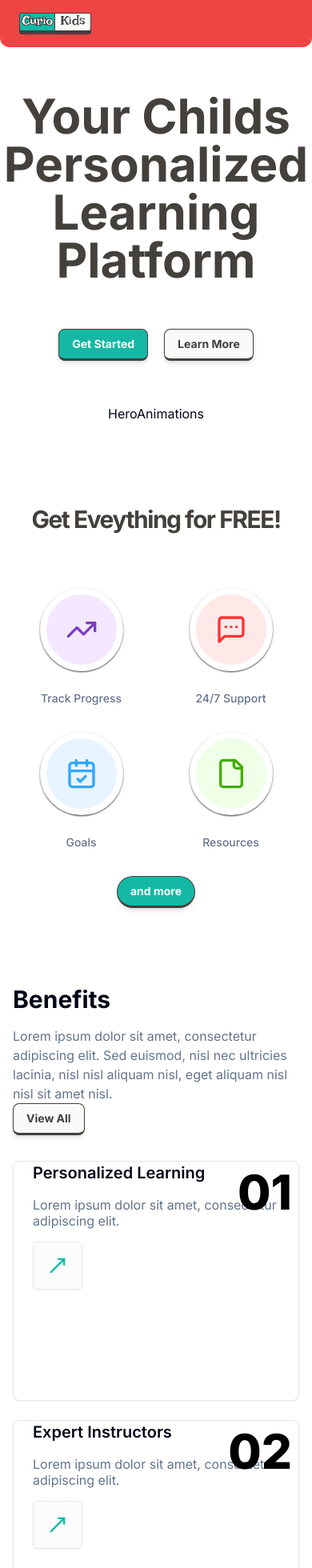
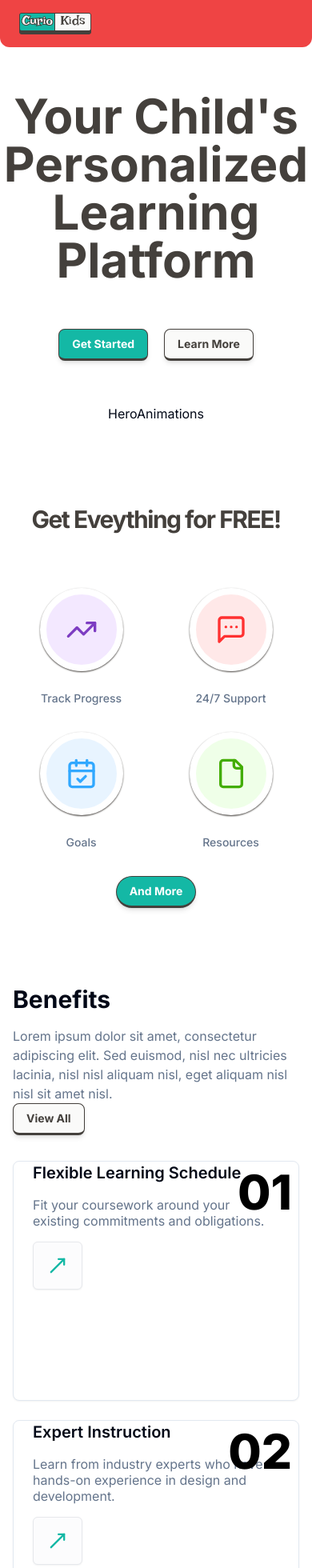
Before and after one commit to aye-shadow/curiokids, a Next.js app: page / in a window 390 px wide. Shown: the top 1960 px of the page at 80% size. Built offline with nearby package versions, Linux system fonts and the light colour scheme; no server answers.

Commit message:
Replaced Icons

```diff
--- a/components/Benifits.tsx
+++ b/components/Benifits.tsx
@@ -22,24 +22,24 @@ const Benifits = () => {
             <Card className="h-[300px] flex-1">
               <CardContent className="flex flex-col gap-4 relative justify-between items-start">
                 <div className="absolute top-2 right-2 text-black text-6xl font-extrabold">01</div>
-                <h3 className="text-xl font-semibold">Personalized Learning</h3>
-                <p className="text-muted-foreground">Lorem ipsum dolor sit amet, consectetur adipiscing elit.</p>
+                <h3 className="text-xl font-semibold">Flexible Learning Schedule</h3>
+                <p className="text-muted-foreground">Fit your coursework around your existing commitments and obligations.</p>
                 <Arrow />
               </CardContent>
             </Card>
             <Card className="h-[300px] flex-1">
               <CardContent className="flex flex-col gap-4 relative justify-between items-start">
                 <div className="absolute top-2 right-2 text-black text-6xl font-extrabold">02</div>
-                <h3 className="text-xl font-semibold">Expert Instructors</h3>
-                <p className="text-muted-foreground">Lorem ipsum dolor sit amet, consectetur adipiscing elit.</p>
+                <h3 className="text-xl font-semibold">Expert Instruction</h3>
+                <p className="text-muted-foreground">Learn from industry experts who have hands-on experience in design and development.</p>
                 <Arrow />
               </CardContent>
             </Card>
             <Card className="h-[300px] flex-1">
               <CardContent className="flex flex-col gap-4 relative justify-between items-start">
                 <div className="absolute top-2 right-2 text-black text-6xl font-extrabold">03</div>
-                <h3 className="text-xl font-semibold">Flexible Scheduling</h3>
-                <p className="text-muted-foreground">Lorem ipsum dolor sit amet, consectetur adipiscing elit.</p>
+                <h3 className="text-xl font-semibold">Updated Curriculum</h3>
+                <p className="text-muted-foreground">Access courses with up-to-date content reflecting the latest trends and industry practices.</p>
                   <Arrow />
               </CardContent>
             </Card>
--- a/components/Buttons/AndMore.tsx
+++ b/components/Buttons/AndMore.tsx
@@ -7,7 +7,7 @@ const AndMore = () => {
     <div>
         <Link href={'/about'}>
           <Buttons className='bg-[#14B8A5] hover:bg-[#14B8A6] rounded-full'>
-            and more
+            And More
           </Buttons>
         </Link>
     </div>
--- a/components/Chooseus.tsx
+++ b/components/Chooseus.tsx
@@ -1,4 +1,6 @@
-import React from 'react'
+import React from 'react';
+import Star from './Badges/Star';
+import Smilinggirl from "./Smilinggirl";
 
 const Chooseus = () => {
   return (
@@ -6,33 +8,23 @@ const Chooseus = () => {
     <div className="container max-w-7xl px-4 md:px-6 grid md:grid-cols-2 gap-8">
       <div className="max-w-2xl">
         <h2 className="text-3xl md:text-4xl font-bold text-white mb-4">Why choose us</h2>
-        <p className="text-base md:text-lg text-white">
-          Explore a wide range of courses and connect with expert instructors.
-        </p>
         <div className="mt-6 space-y-4">
           <div className="flex items-start gap-4">
-            <StarIcon className="w-6 h-6 text-white" />
-            <p className="text-base md:text-lg text-white">Personalized learning experience</p>
+            <Star />
+            <p className="text-base md:text-lg text-white">Access a wide range of interactive lessons tailored to all learning styles.</p>
           </div>
           <div className="flex items-start gap-4">
-            <StarIcon className="w-6 h-6 text-white" />
-            <p className="text-base md:text-lg text-white">Expert instructors</p>
+          <Star />
+            <p className="text-base md:text-lg text-white">Learn from high-quality materials, ensuring reliable and up-to-date content.</p>
           </div>
           <div className="flex items-start gap-4">
-            <StarIcon className="w-6 h-6 text-white" />
-            <p className="text-base md:text-lg text-white">Flexible scheduling</p>
+          <Star />
+            <p className="text-base md:text-lg text-white">Join a vibrant community for real-time support and feedback.</p>
           </div>
         </div>
       </div>
       <div className="flex justify-end">
-        <img
-          src="/placeholder.svg"
-          alt="Smiling girl"
-          width={400}
-          height={500}
-          className="rounded-lg shadow-lg"
-          style={{ aspectRatio: "400/500", objectFit: "cover" }}
-        />
+       <Smilinggirl />
       </div>
     </div>
   </section>
--- a/components/Footer.tsx
+++ b/components/Footer.tsx
@@ -1,8 +1,3 @@
-/**
- * v0 by Vercel.
- * @see https://v0.dev/t/WhxdImkHbcV
- * Documentation: https://v0.dev/docs#integrating-generated-code-into-your-nextjs-app
- */
 "use client"
 
 import Link from "next/link"
@@ -29,13 +24,13 @@ export default function Footer() {
             <div className="grid gap-2">
               <h4 className="text-lg font-semibold">Quick Links</h4>
               <Link href="#" className="text-muted-foreground hover:underline" prefetch={false}>
-                About
+                Our Goals
               </Link>
               <Link href="#" className="text-muted-foreground hover:underline" prefetch={false}>
-                Courses
+                Our Courses
               </Link>
               <Link href="#" className="text-muted-foreground hover:underline" prefetch={false}>
-                Contact
+                Our FAQ
               </Link>
             </div>
             <div className="flex flex-col gap-4">
@@ -62,26 +57,6 @@ export default function Footer() {
         </div>
       </footer>
     </>
-  )
-}
-
-function ArrowRightIcon(props: React.JSX.IntrinsicAttributes & React.SVGProps<SVGSVGElement>) {
-  return (
-    <svg
-      {...props}
-      xmlns="http://www.w3.org/2000/svg"
-      width="24"
-      height="24"
-      viewBox="0 0 24 24"
-      fill="none"
-      stroke="currentColor"
-      strokeWidth="2"
-      strokeLinecap="round"
-      strokeLinejoin="round"
-    >
-      <path d="M5 12h14" />
-      <path d="m12 5 7 7-7 7" />
-    </svg>
   )
 }
 
@@ -150,29 +125,6 @@ function LinkedinIcon(props: React.JSX.IntrinsicAttributes & React.SVGProps<SVGS
 }
 
 
-function MountainIcon(props: React.JSX.IntrinsicAttributes & React.SVGProps<SVGSVGElement>) {
-  return (
-    <svg
-      {...props}
-      xmlns="http://www.w3.org/2000/svg"
-      width="24"
-      height="24"
-      viewBox="0 0 24 24"
-      fill="none"
-      stroke="currentColor"
-      strokeWidth="2"
-      strokeLinecap="round"
-      strokeLinejoin="round"
-    >
-      <path d="m8 3 4 8 5-5 5 15H2L8 3z" />
-    </svg>
-  )
-}
-
-
-
-
-
 function TwitterIcon(props: React.JSX.IntrinsicAttributes & React.SVGProps<SVGSVGElement>) {
   return (
     <svg
--- a/components/Home/Hero.tsx
+++ b/components/Home/Hero.tsx
@@ -8,8 +8,8 @@ const Hero = () => {
     <div className='flex flex-col items-center justify-center text-center gap-14 mt-14'> {/* Added mt-10 for top margin */}
 
         <div className='text-[#44403C] text-6xl font font-bold'>
-            <h1 className='md:hidden flex'>Your Childs <br /> Personalized <br/> Learning Platform</h1>
-            <h1 className='md:flex hidden'>Your Childs Personalized <br/> Learning Platform</h1>
+            <h1 className='md:hidden flex'>Your Child's <br /> Personalized <br/> Learning Platform</h1>
+            <h1 className='md:flex hidden'>Your Child's Personalized <br/> Learning Platform</h1>
         </div>
 
         <div className='flex items-center justify-center gap-x-5'>
--- /dev/null
+++ b/components/Smilinggirl.tsx
@@ -0,0 +1,12 @@
+import React from 'react'
+import smilinggirl from '@/public/smiling-girl.svg'
+import Image from 'next/image'
+const SmilingGirl = () => {
+  return (
+    <div>
+        <Image src={smilinggirl} alt='smiling girl' />
+    </div>
+  )
+}
+
+export default SmilingGirl
```
Also changed, not shown: public/smiling-girl.svg (added).
